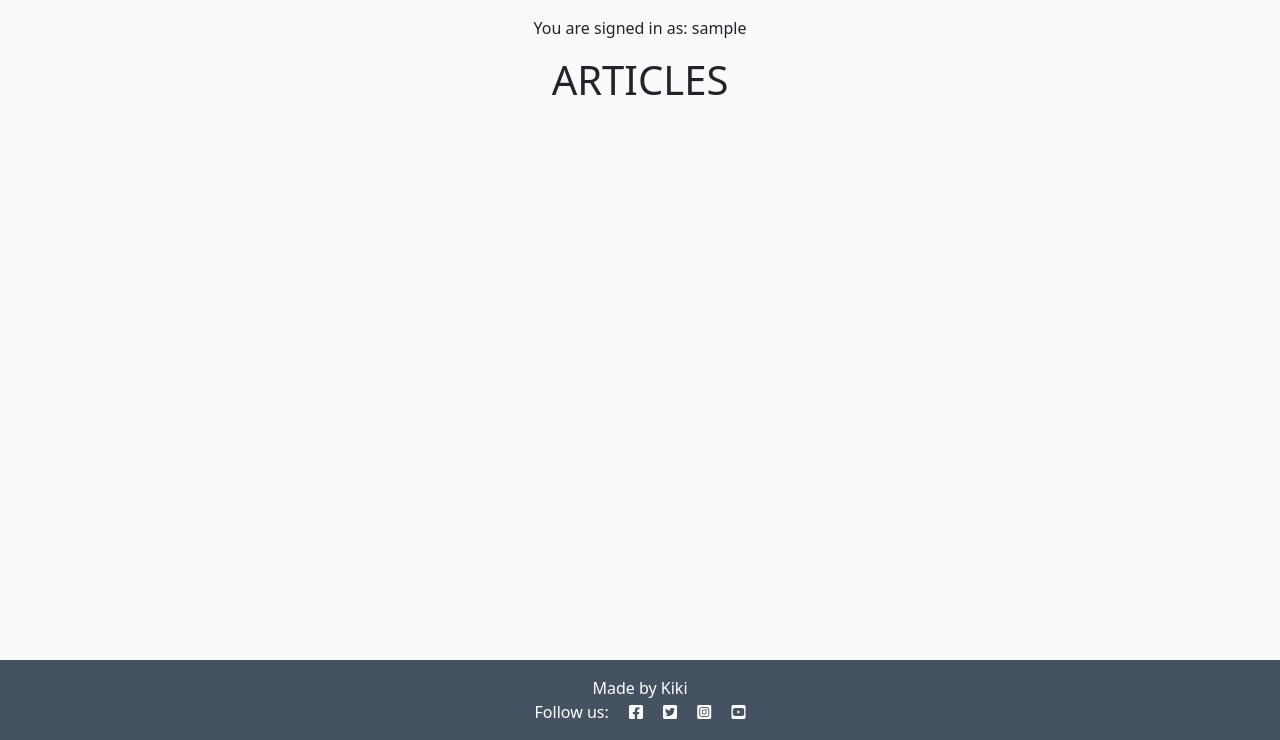
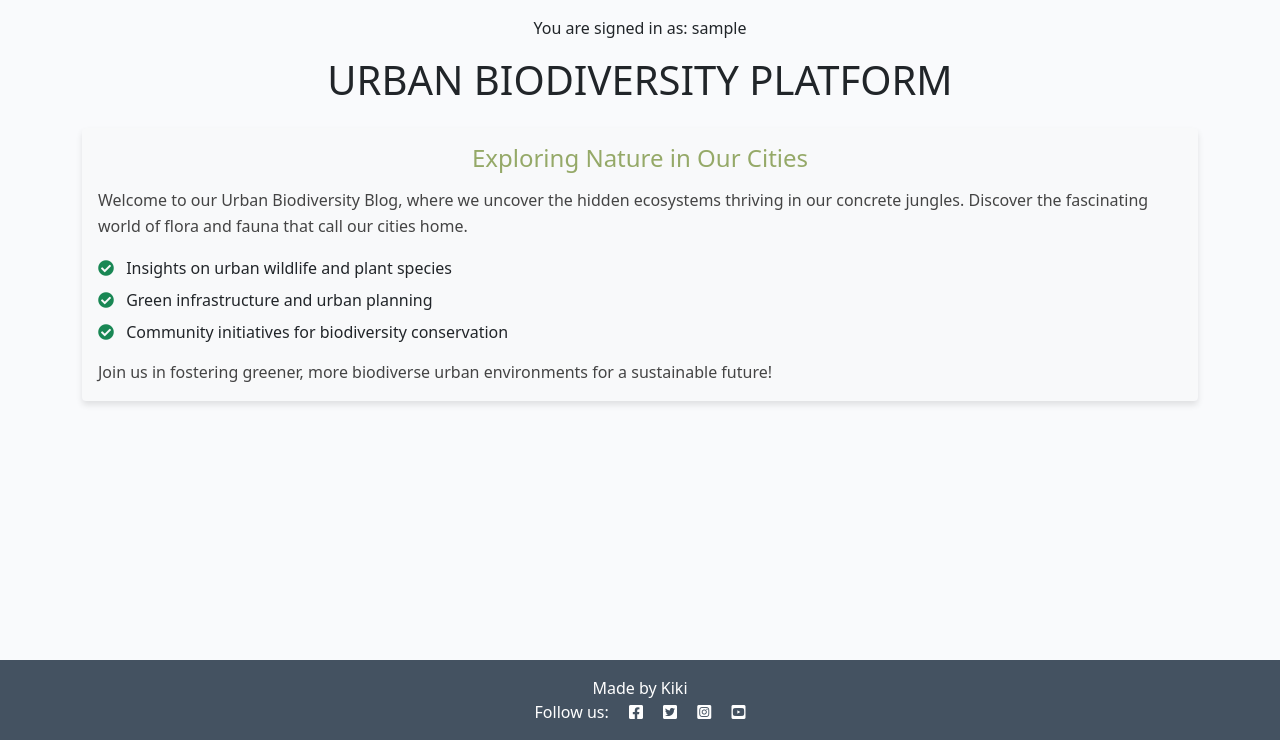
Before and after one commit to KikiBerg/urban-biodiversity-platform, a Django app: page / in a window 1280 px wide. Shown: the part 60-800 px from the top of the page. Run offline with Django 4.2, Linux system fonts and the light colour scheme; the visitor is signed in with stand-in values (Sample User, id 1); data that the repository does not hold is empty; parts of the project's set-up code (start-up, migrations or seed data) failed here and were passed over.

Commit message:
Add intro section to posts list page. Further styling

```diff
--- a/posts/templates/posts/index.html
+++ b/posts/templates/posts/index.html
@@ -7,7 +7,25 @@
 <div class="container">
     <div class="row">
         <div class="col-12">
-            <h1 class="mb-4 text-center">ARTICLES</h1>
+            <h1 class="mb-4 text-center">URBAN BIODIVERSITY PLATFORM</h1>
+            <!-- New introduction section -->
+            <div class="intro-section mb-5">
+                <div class="card bg-light">
+                    <div class="card-body">
+                        <h2 class="card-title text-center">Exploring Nature in Our Cities</h2>
+                        <p class="card-text">Welcome to our Urban Biodiversity Blog, where we uncover the hidden
+                            ecosystems thriving in our concrete jungles. Discover the fascinating world of flora and
+                            fauna that call our cities home.</p>
+                        <ul class="list-unstyled">
+                            <li><i class="fas fa-check-circle text-success"></i> Insights on urban wildlife and plant species</li>
+                            <li><i class="fas fa-check-circle text-success"></i> Green infrastructure and urban planning</li>
+                            <li><i class="fas fa-check-circle text-success"></i> Community initiatives for biodiversity conservation</li>
+                        </ul>
+                        <p class="card-text">Join us in fostering greener, more biodiverse urban environments for a sustainable future!</p>
+                    </div>
+                </div>
+            </div>
+
             {% for post in posts %}
             <div class="blog-post mb-5">
                 <div class="row">
--- a/static/css/style.css
+++ b/static/css/style.css
@@ -7,8 +7,9 @@ body {
     font-family: Lato, sans-serif;
     font-size: 1.4rem;
     font-weight: 700;
-    color: #4A4A4F;
+    color: #444;
 }
+
 
 .red-o {
     color: #E84610;
@@ -73,7 +74,7 @@ body {
 }
 
 .masthead-text {
-    background-color: #445261;
+    background-color: #444;
     color: white;
     position: relative;
 }
@@ -90,7 +91,7 @@ body {
     right: 90%;
     height: 100%;
     width: 150%;
-    background: #445261;
+    background: #444;
     -webkit-transform: skew(15deg);
     -moz-transform: skew(15deg);
     transform: skew(15deg);
@@ -99,7 +100,7 @@ body {
 
 .post-link {
     text-decoration: none;
-    color: #445261;
+    color: #444;
 }
 
 .post-link:hover,
@@ -183,7 +184,7 @@ body {
 }
 
 .blog-post-title a {
-    color: #333;
+    color: #444;
     text-decoration: none;
     transition: color 0.3s ease;
 }
@@ -205,7 +206,7 @@ body {
 .category-tag {
     display: inline-block;
     background-color: #f0f0f0;
-    color: #333;
+    color: #444;
     padding: 0.2rem 0.5rem;
     margin-right: 0.5rem;
     font-size: 0.8rem;
@@ -251,3 +252,42 @@ body {
     pointer-events: none;
     background-color: transparent;
 }
+
+/* -----------------------------------------------------------Intro section styles */
+
+.intro-section .card {
+    border: none;
+    box-shadow: 0 4px 6px rgba(0, 0, 0, 0.1);
+    transition: transform 0.3s ease-in-out;
+    background: rgba(149, 169, 104, 0.8)
+
+}
+
+.intro-section .card:hover {
+    transform: translateY(-5px);
+}
+
+.intro-section .card-title {
+    color: #95A968;
+    font-size: 1.5rem;
+    margin-bottom: 1rem;
+}
+
+.intro-section .card-text {
+    color: #444;
+    line-height: 1.6;
+}
+
+.intro-section ul {
+    margin-top: 1rem;
+    margin-bottom: 1rem;
+}
+
+.intro-section ul li {
+    margin-bottom: 0.5rem;
+}
+
+.intro-section .fas {
+    margin-right: 0.5rem;
+    color: #95A968;
+}
--- a/templates/base.html
+++ b/templates/base.html
@@ -110,7 +110,7 @@
         {% if user.is_authenticated %}
         <p class="text-center m-3">You are signed in as: {{ user }} </p>
         {% else %}
-        <p class="text-center m-3">You are not signed in. <br>Sign in <a href="{% url 'account_login' %}">here</a>.</p>
+        <p class="text-center m-3">You are not signed in at the moment. <br>Sign in <a href="{% url 'account_login' %}">here</a>.</p>
         {% endif %}
 
         {% block content %}
```
Also changed, not shown: 1 other file.
